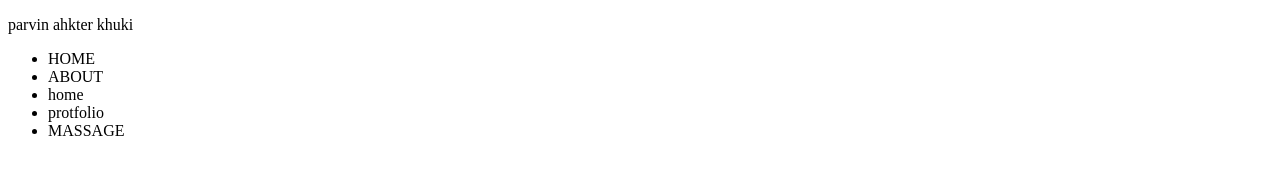
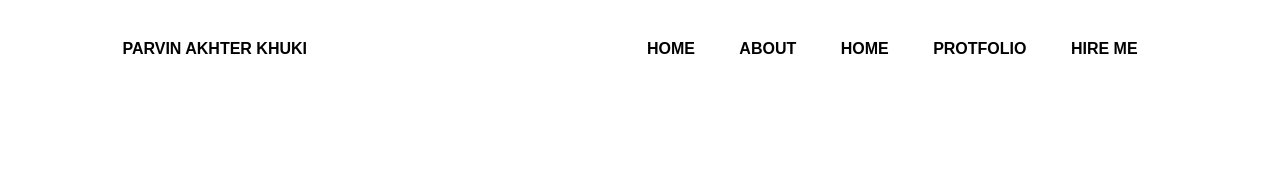
Before and after one commit to Parvinkhuki/prectice-protfolio, a plain HTML site: page index.html in a window 1280 px wide. Drawn offline with Linux system fonts and the light colour scheme.

Commit message:
adding style css

```diff
--- a/index.html
+++ b/index.html
@@ -4,17 +4,18 @@
     <meta charset="UTF-8">
     <meta name="viewport" content="width=device-width, initial-scale=1.0">
     <title>my protfolio</title>
+    <link rel="stylesheet" href="style.css">
 </head>
 <body>
     <div class="hero">
         <nav>
-            <p>parvin ahkter khuki</p>
+            <p>PARVIN AKHTER KHUKI</p>
             <ul>
                 <li>HOME</li>
                 <li>ABOUT</li>
-                <li>home</li>
-                <li>protfolio</li>
-                <li>MASSAGE</li>
+                <li>HOME</li>
+                <li>PROTFOLIO</li>
+                <li>HIRE ME</li>
             </ul>
         </nav>
     </div>
--- /dev/null
+++ b/style.css
@@ -0,0 +1,31 @@
+*{
+    margin: 0;
+    padding: 0;
+    font-family: sans-serif;
+}
+.hero{
+    position: relative;
+    width: 100%;
+    height: 100vh;
+    border-color: #eff4fd;}
+
+nav{
+    display:flex;
+    width: 84%;
+    margin: auto;
+    padding: 20px 0;;
+    align-items:center;
+    justify-content: space-between;
+}
+ ul, li ,p{
+    display: inline-block;
+    list-style: none;
+    margin: 10px 20px;
+}
+nav,ul, li, p{
+ text-decoration: none;
+ color: black;
+ font-weight: bold;
+
+
+}
```
